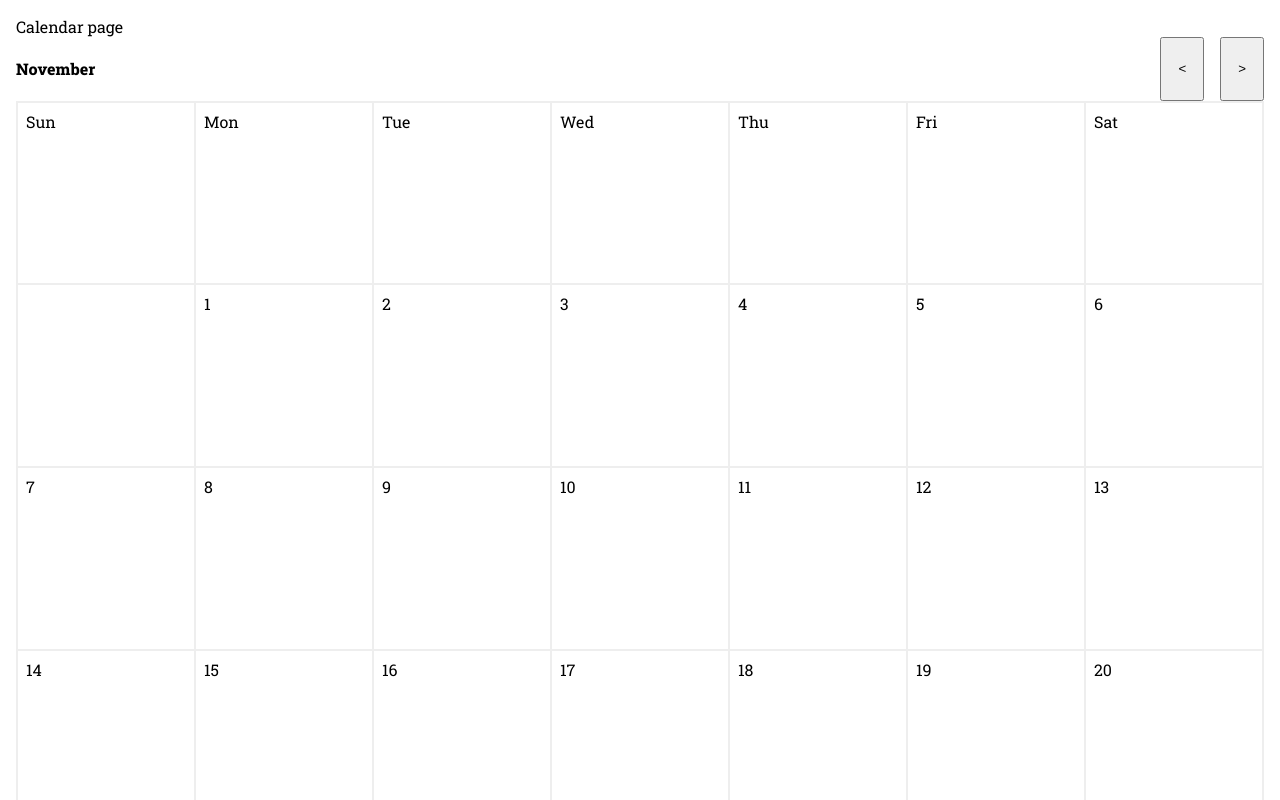
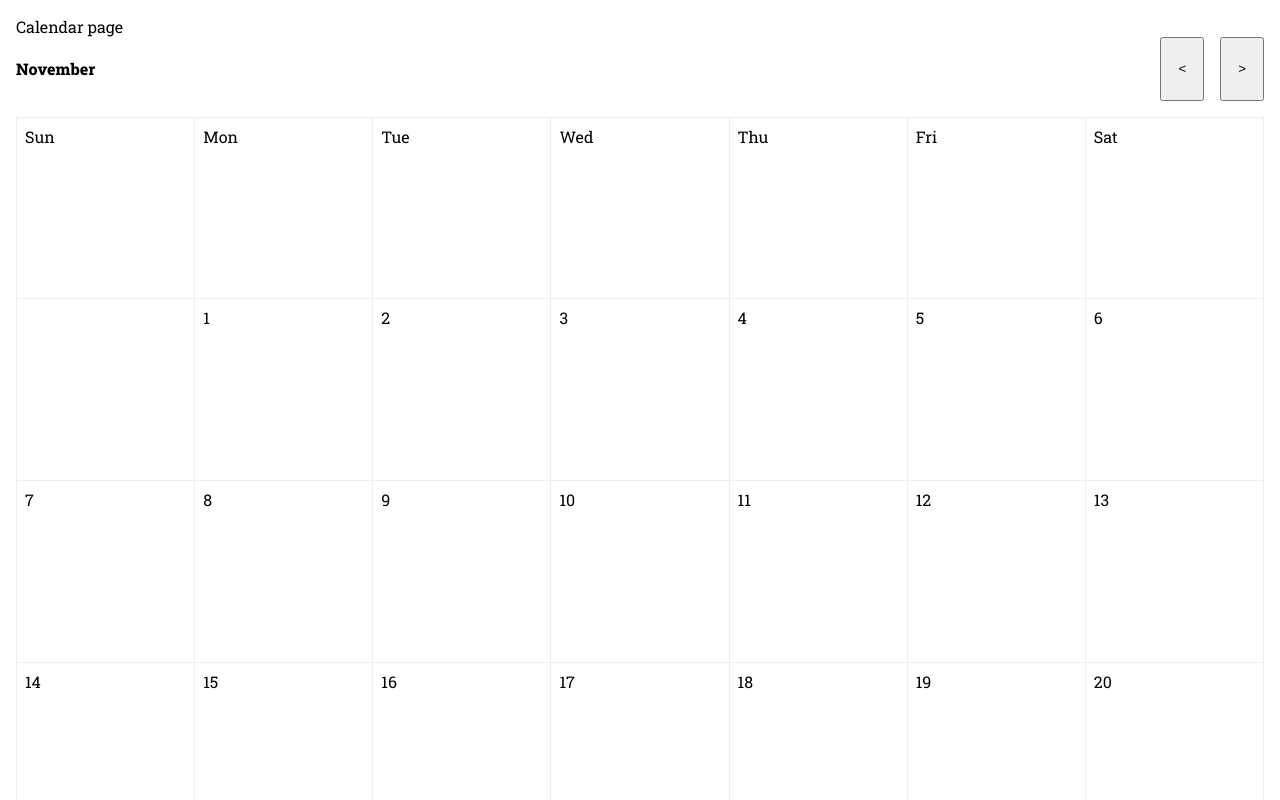
Before and after one commit to AndrewBrough/habits-for-humanity, a React (Create React App) app: page / in a window 1280 px wide. Shown: the top 800 px of the page. Built offline with nearby package versions, Linux system fonts and the light colour scheme.

Commit message:
some cleanup and UI tweaks

```diff
--- a/src/components/Calendar/Calendar.tsx
+++ b/src/components/Calendar/Calendar.tsx
@@ -10,16 +10,12 @@ const calendar = css`
   width: 100%;
   display: grid;
   grid-template-columns: repeat(7, 1fr);
-  gap: 2px;
+  gap: 1px;
   background: ${colors.primary};
-  border: 2px solid ${colors.primary};
+  border: 1px solid ${colors.primary};
   box-sizing: border-box;
 `;
 
-/**
- * Renders a calendar and places the days of the current month in the appropriate day of the week.
- * Provides data about the set date to child components
- */
 export const Calendar: FC = (props) => {
   return (
     <CalendarProvider>
--- a/src/components/Calendar/CalendarDay.tsx
+++ b/src/components/Calendar/CalendarDay.tsx
@@ -6,9 +6,6 @@ const calendarDay = css`
   height: calc(100vw / 7 - 0.125rem);
   background: white;
   padding: 0.5rem;
-  /* &:nth-of-type(2n + 1) {
-    background: whitesmoke;
-  } */
   box-sizing: border-box;
 `;
 
--- a/src/components/Calendar/CalendarTitle.tsx
+++ b/src/components/Calendar/CalendarTitle.tsx
@@ -7,6 +7,7 @@ import { useCalendarContext } from "./useCalendarContext";
 const calenderTitle = css`
   display: flex;
   justify-content: space-between;
+  margin-bottom: 1rem;
 `;
 
 const title = css`
```
Also changed, not shown: src/components/Calendar/CalendarDays.tsx (+0 -9 lines).
